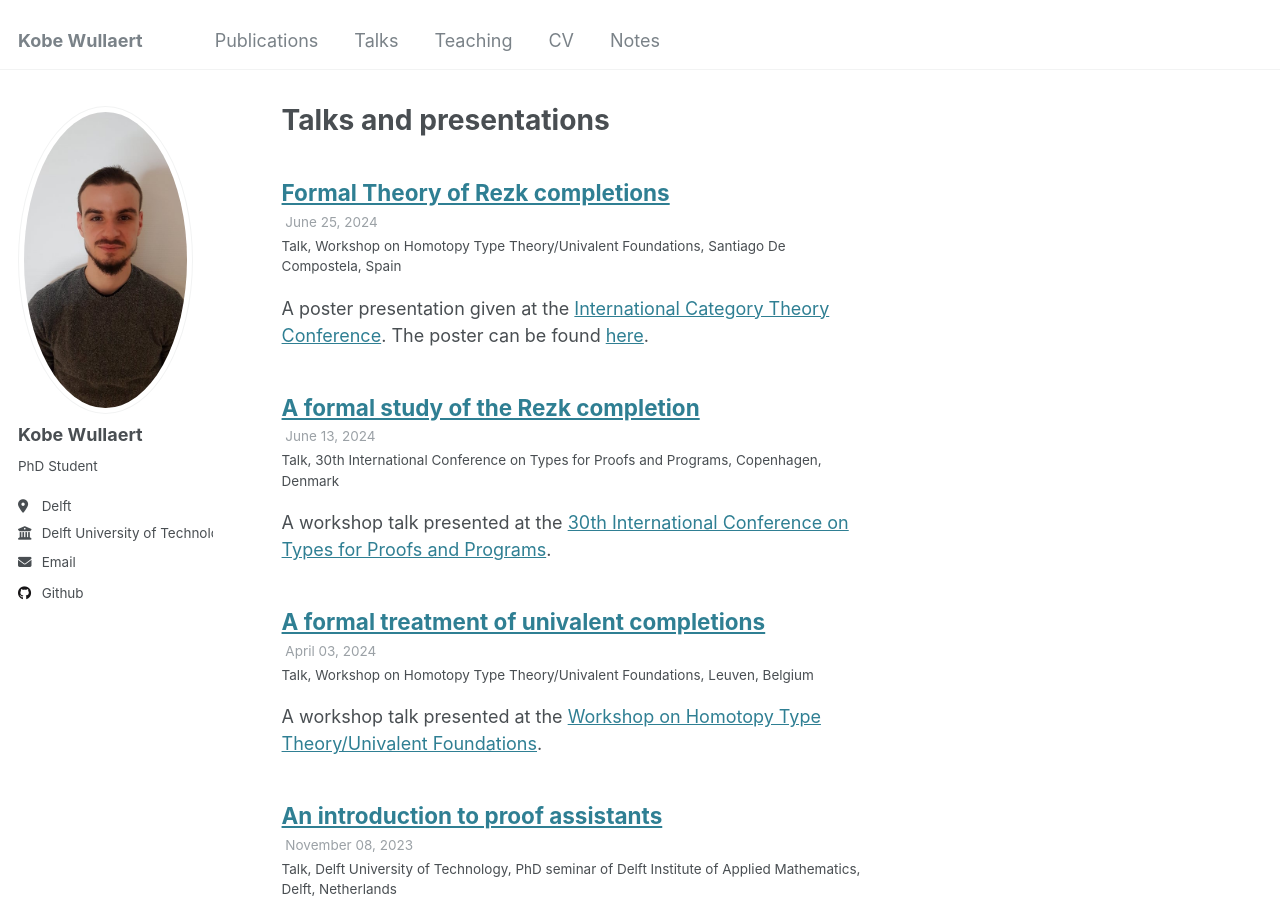
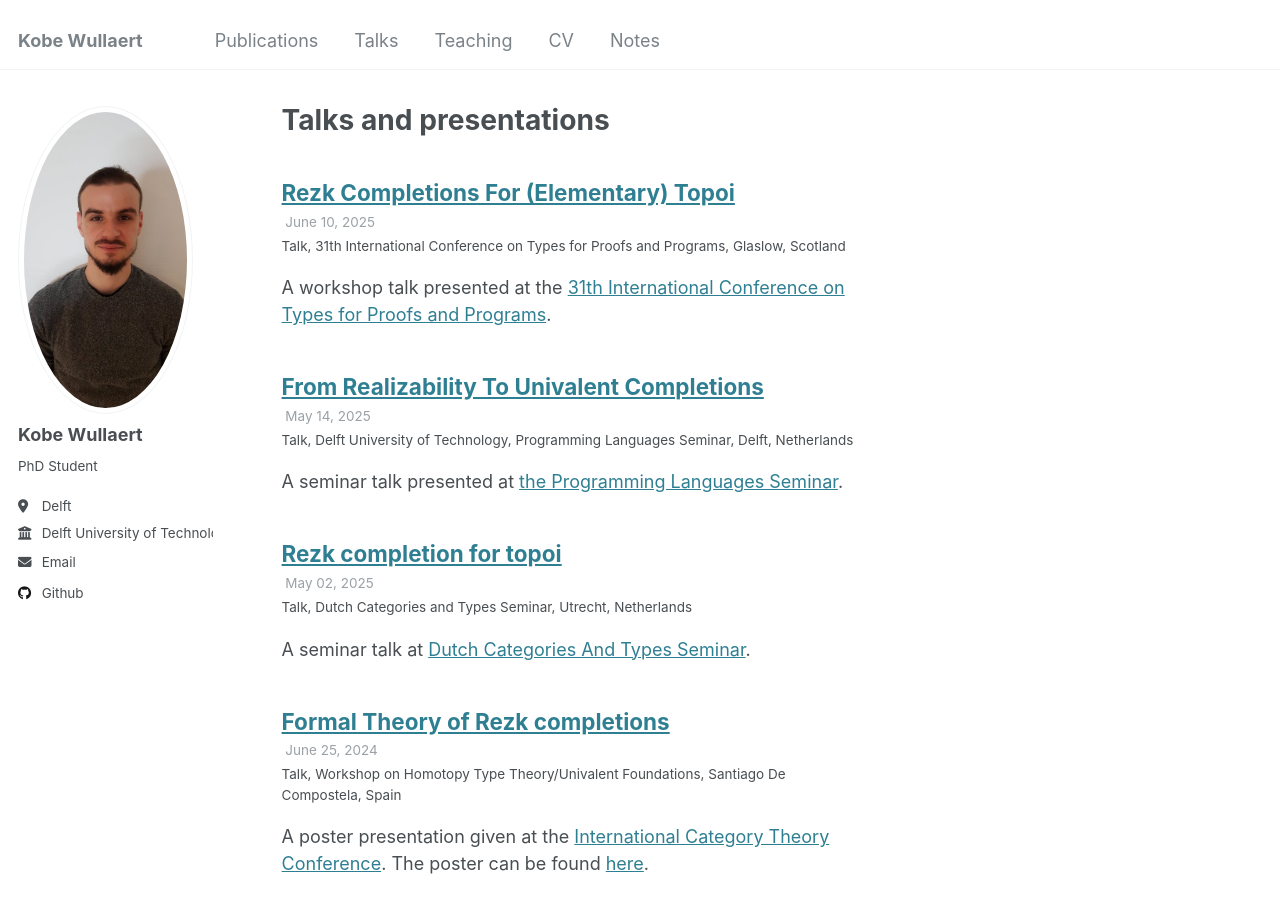
Before and after one commit to KobeWullaert/KobeWullaert.github.io, a Jekyll site: the page built from _pages/talks.html, in a window 1280 px wide and 900 px high. Built offline with Jekyll 4.4.1, drawn with Linux system fonts in a browser that asks for light colours; some of the changed text lies outside the part shown.

Commit message:
Update talks

```diff
--- /dev/null
+++ b/_talks/2025-05-02-talk-DutchCats.md
@@ -0,0 +1,12 @@
+---
+title: "Rezk completion for topoi"
+collection: talks
+type: "Talk"
+
+[permalink: /talks/2025-05-02-talk-DutchCats]: #
+venue: "Dutch Categories and Types Seminar"
+date: 2025-05-02
+location: "Utrecht, Netherlands"
+---
+
+A seminar talk at [Dutch Categories And Types Seminar](https://dutchcats.github.io/).
--- /dev/null
+++ b/_talks/2025-05-14-talk-PLSeminar.md
@@ -0,0 +1,17 @@
+---
+title: "From Realizability To Univalent Completions"
+collection: talks
+type: "Talk"
+
+[permalink: /talks/2025-05-14-talk-PLSeminar]: #
+venue: "Delft University of Technology, Programming Languages Seminar"
+date: 2025-05-14
+location: "Delft, Netherlands"
+---
+
+A seminar talk presented at [the Programming Languages Seminar](https://pl.ewi.tudelft.nl/seminar/).
+
+Abstract
+========
+In joint work with Niels van der Weide, we have developed a framework for constructing ``univalent models'' of type theories, in homotopy type theory.
+In this seminar slot, I provide some motivation for this work.
--- /dev/null
+++ b/_talks/2025-06-10-Types25.md
@@ -0,0 +1,14 @@
+---
+title: "Rezk Completions For (Elementary) Topoi"
+collection: talks
+type: "Talk"
+
+[permalink: /talks/2024-06-10-talk-Types25]: #
+venue: "31th International Conference on Types for Proofs and Programs"
+date: 2025-06-10
+location: "Glaslow, Scotland"
+---
+
+A workshop talk presented at the [31th International Conference on Types for Proofs and Programs](https://msp.cis.strath.ac.uk/types2025/index.html).
+
+The extended abstract can be found [here](https://msp.cis.strath.ac.uk/types2025/abstracts/TYPES2025_paper71.pdf).
```
Also changed, not shown: _talks/2022-06-08-talk.md (+2 -2 lines).
